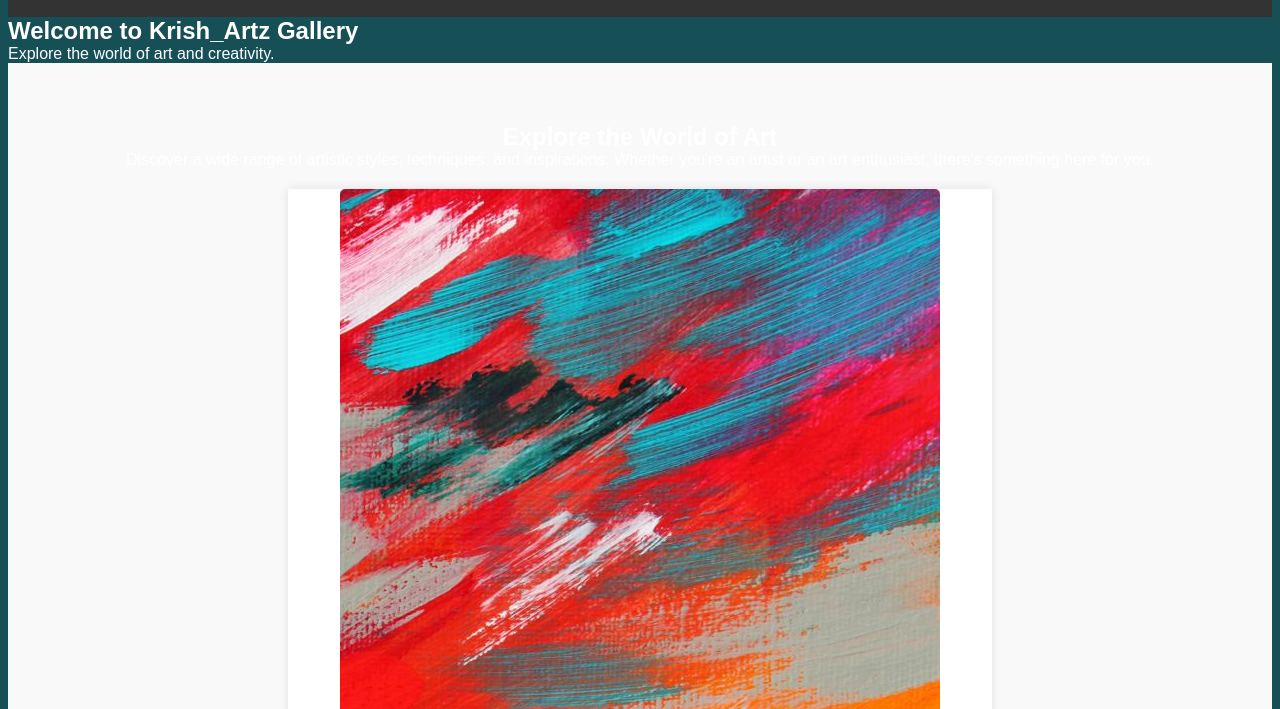
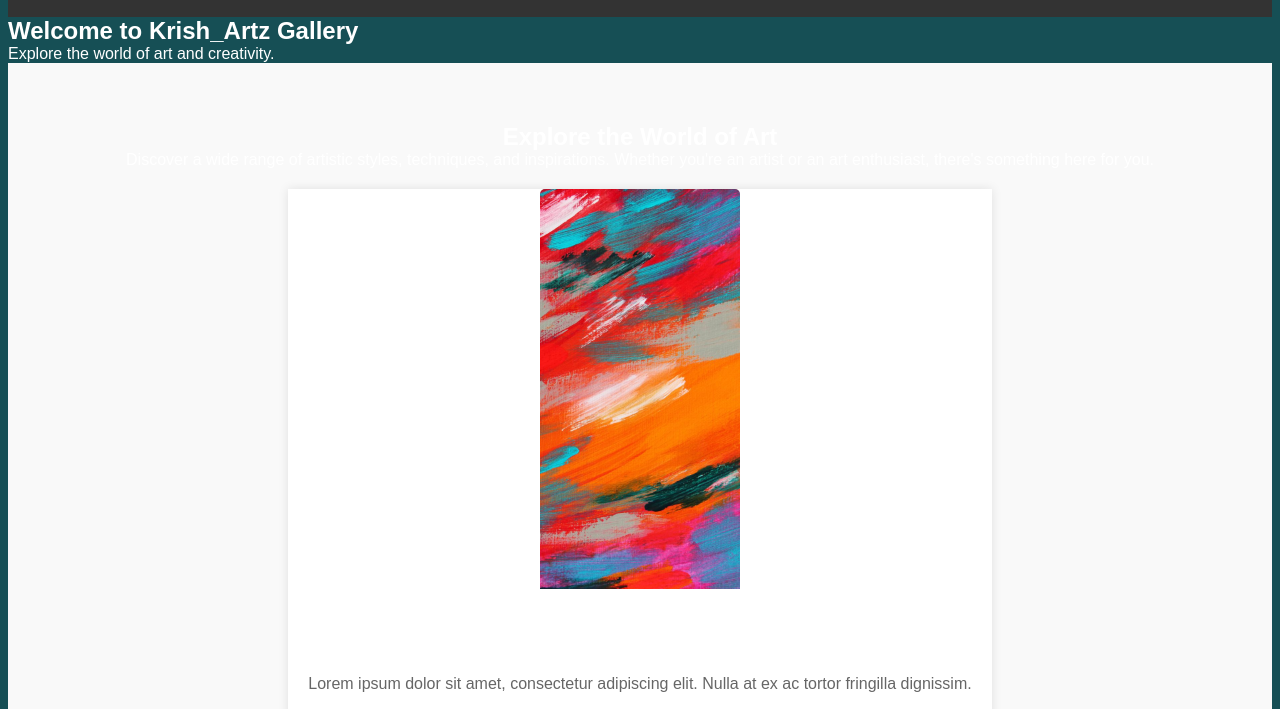
Before and after one commit to Krish-artz/Web.io, a plain HTML site: page index.html in a window 1280 px wide. Shown: the part 91-800 px from the top of the page. Drawn offline with Linux system fonts and the light colour scheme.

Commit message:
Update index.html

```diff
--- a/index.html
+++ b/index.html
@@ -36,7 +36,7 @@
         <div class="art-articles">
             <!-- Article 1 -->
             <div class="art-article">
-                <img src="article1.jpg" alt="Art Article 1" style"width=200px hight=auto;">
+                <img src="article1.jpg" alt="Art Article 1" style="height:auto; width: 200px;";>
                 <div class="article-content">
                     <h3>Understanding Impressionism</h3>
                     <p>Lorem ipsum dolor sit amet, consectetur adipiscing elit. Nulla at ex ac tortor fringilla dignissim.</p>
```
